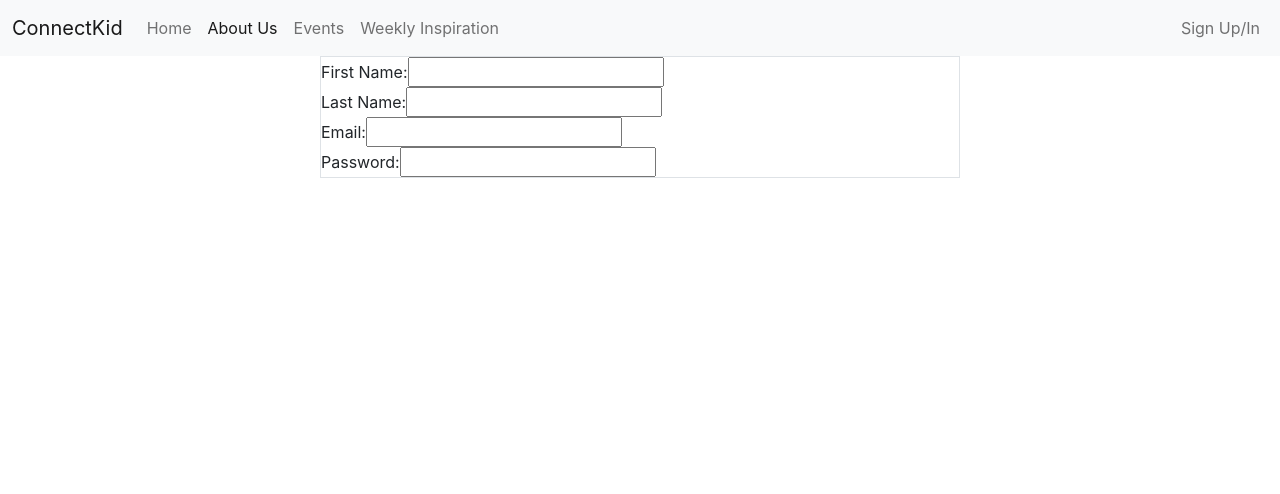
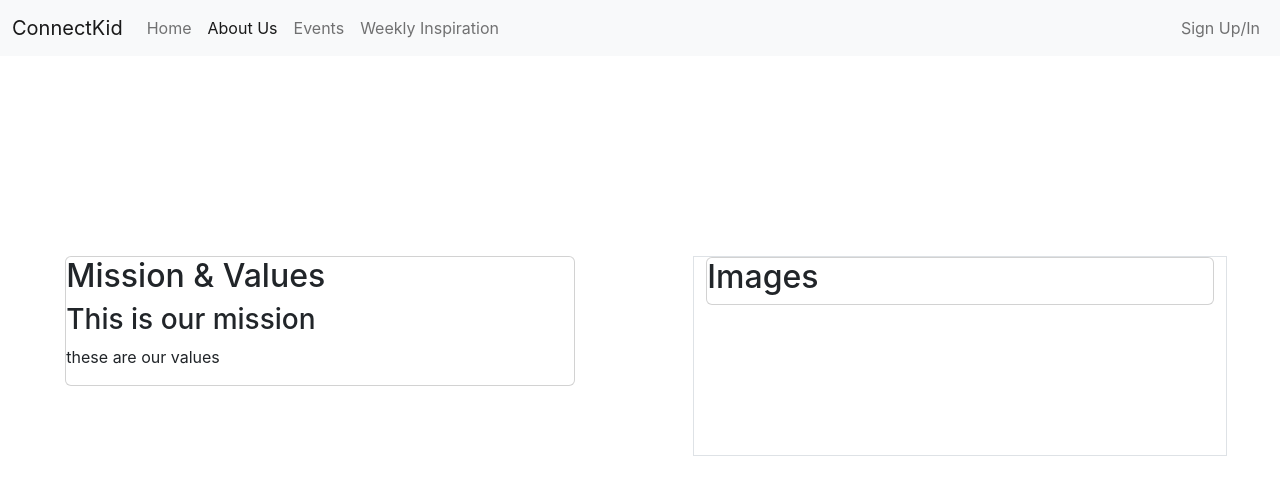
Before and after one commit to SabrinaC043/ConnectKid, a React (Create React App) app in the folder client/: page /about in a window 1280 px wide. Shown: the top 494 px of the page. Built offline with nearby package versions, Linux system fonts and the light colour scheme.

Commit message:
updating progress on about page

```diff
--- a/client/src/App.js
+++ b/client/src/App.js
@@ -10,6 +10,7 @@
 import FeatureCard from "./components/cards/featureCard";
 import NavScrollExample from "./components/navbar";
 import { BrowserRouter } from "react-router-dom";
+import About from "./components/about";
 function App() {
   return (
     // <ThemeProvider>
@@ -24,7 +25,7 @@
       <NavScrollExample />
       <Routes>
         <Route exact path="/" element={<BasicCard />} />
-        <Route exact path="/about" element={<UserForm />} />
+        <Route exact path="/about" element={<About />} />
         <Route
           exact
           path="/events"
```
